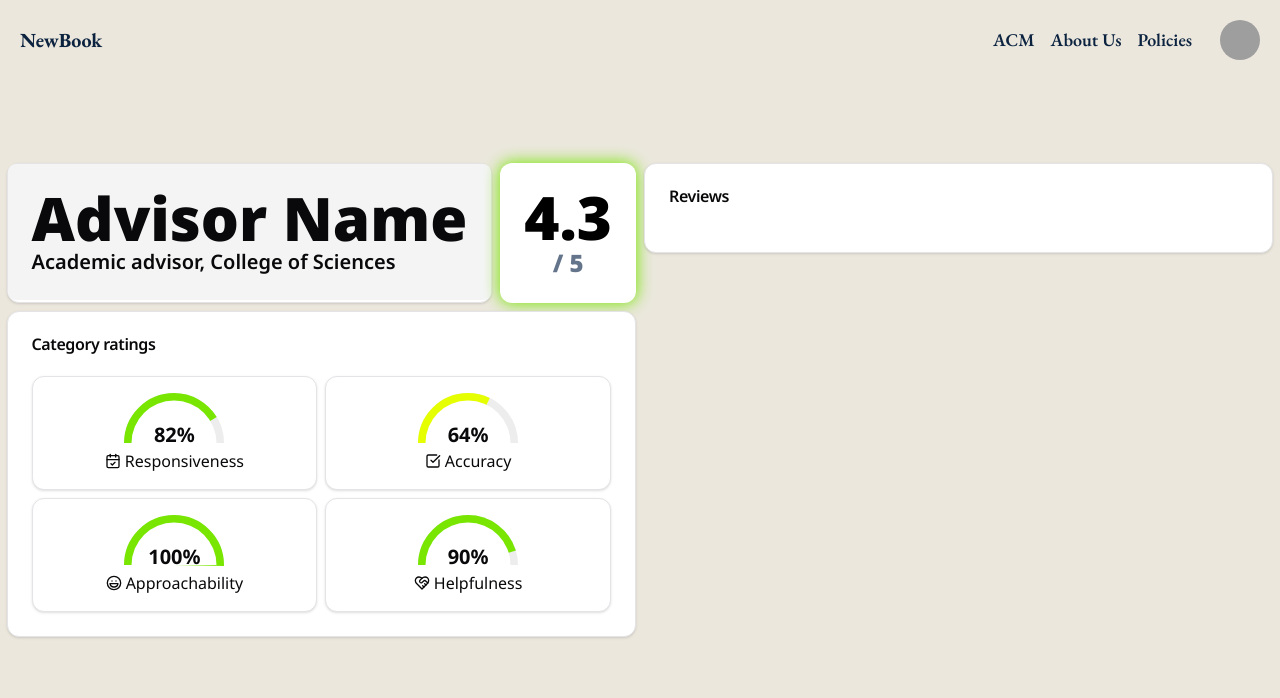
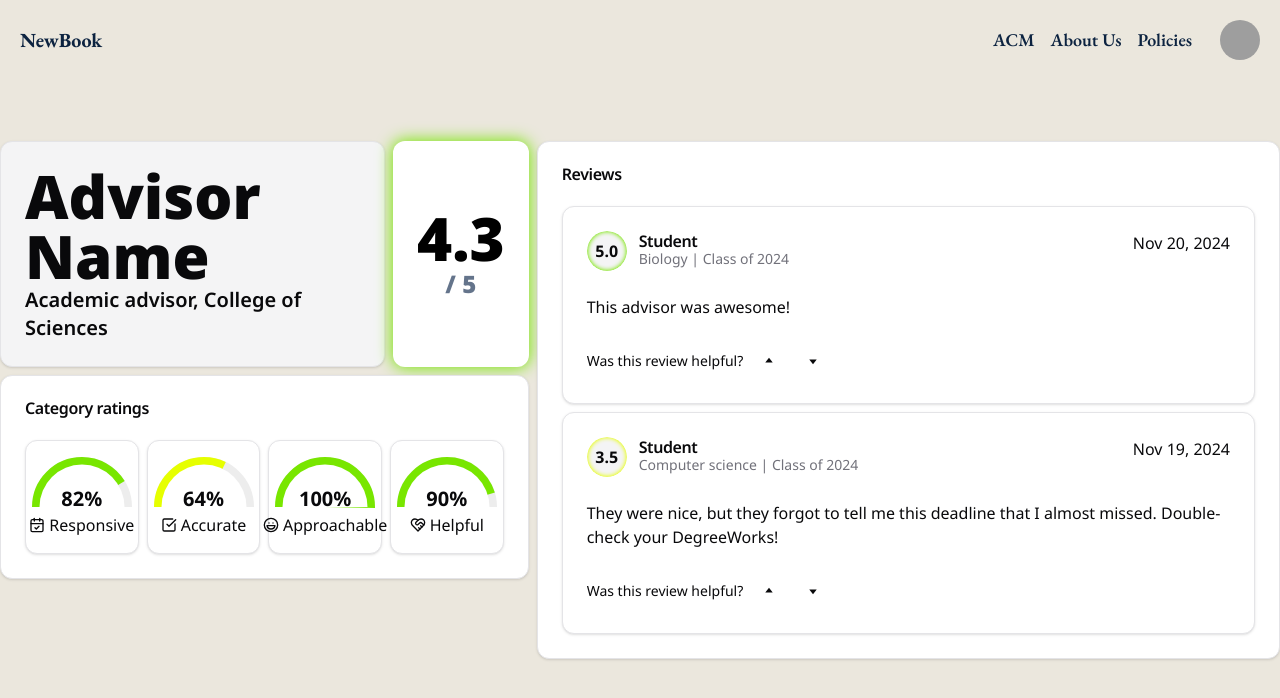
Before and after one commit to acmutsa/newbook-next, a Next.js app in the folder apps/web/: page /advisor in a window 1280 px wide. Shown: the top 698 px of the page. Built offline with nearby package versions, Linux system fonts and the light colour scheme; grey boxes are pictures that could not be loaded.

Commit message:
Finished work on title card; added to-do item on review card; changed layout on advisor page

```diff
--- a/apps/web/src/app/advisor/page.tsx
+++ b/apps/web/src/app/advisor/page.tsx
@@ -1,3 +1,4 @@
+import ProfileReview from "@/components/shared/NewBookProfileReview"
 import ProfileTitleCard from "@/components/shared/NewBookProfileTitle"
 import ScoreCard from "@/components/shared/NewBookScoreCard"
 import ScoreDial from "@/components/shared/NewBookScoreDial"
@@ -6,10 +7,10 @@ import { CalendarCheck, SquareCheckBig, Laugh, HeartHandshake } from "lucide-rea
 
 export default function Page() {
     return(
-        <main className="flex flex-col min-h-screen items-center justify-center">
-            <div className="grid grid-cols-2 gap-2">
+        <main className="container mx-auto flex flex-col min-h-screen justify-center">
+            <div className="grid grid-cols-1 lg:grid-cols-12 gap-2">
                 {/* Desktop left-side pane */}
-                <div className="flex flex-col gap-2">
+                <div className="flex flex-col gap-2 lg:col-span-5">
                     <div className="flex gap-2">
                         <ProfileTitleCard
                             name="Advisor Name"
@@ -23,31 +24,44 @@ export default function Page() {
                             <CardTitle>Category ratings</CardTitle>
                         </CardHeader>
                         <CardContent>
-                            <div className="grid grid-cols-2 gap-2">
+                            <div className="grid grid-cols-2 xl:grid-cols-4 gap-2">
                                 <ScoreDial score={0.82}>
-                                    <CalendarCheck size="1em" /> Responsiveness
+                                    <CalendarCheck size="1em" /> Responsive
                                 </ScoreDial>
                                 <ScoreDial score={0.64}>
-                                    <SquareCheckBig size="1em" /> Accuracy
+                                    <SquareCheckBig size="1em" /> Accurate
                                 </ScoreDial>
                                 <ScoreDial score={1.0}>
-                                    <Laugh size="1em" /> Approachability
+                                    <Laugh size="1em" /> Approachable
                                 </ScoreDial>
                                 <ScoreDial score={0.9}>
-                                    <HeartHandshake size="1em" /> Helpfulness
+                                    <HeartHandshake size="1em" /> Helpful
                                 </ScoreDial>
                             </div>
                         </CardContent>
                     </Card>
                 </div>
                 {/* Desktop right-side pane */}
-                <div>
+                <div className="lg:col-span-7">
                     <Card>
                         <CardHeader>
                             <CardTitle>Reviews</CardTitle>
                         </CardHeader>
-                        <CardContent>
-
+                        <CardContent className="flex flex-col gap-2">
+                            <ProfileReview
+                                score={5.0}
+                                major="Biology"
+                                classOf={2024}
+                                datePosted={new Date(1732084730000)}
+                                content="This advisor was awesome!"
+                            />
+                            <ProfileReview
+                                score={3.5}
+                                major="Computer science"
+                                classOf={2024}
+                                datePosted={new Date(1732024030000)}
+                                content="They were nice, but they forgot to tell me this deadline that I almost missed. Double-check your DegreeWorks!"
+                            />
                         </CardContent>
                     </Card>
                 </div>
--- a/apps/web/src/components/shared/NewBookProfileReview.tsx
+++ b/apps/web/src/components/shared/NewBookProfileReview.tsx
@@ -10,6 +10,7 @@ import ScoreIcon from "@/components/shared/NewBookScoreIcon";
 import { Toggle } from "@/components/ui/toggle";
 import { TriangleDownIcon, TriangleUpIcon } from "@radix-ui/react-icons";
 
+// FIXME: error when score isn't given!
 // TODO: rename to StudentReview since the params will make sense that way? maybe set up a more generic base for this too
 // TODO: ASK: should classOf be a Date object?
 // TODO: add a callback function for when the up/down toggles are enabled/disabled; also, see if we can change the icons
--- a/apps/web/src/components/shared/NewBookProfileTitle.tsx
+++ b/apps/web/src/components/shared/NewBookProfileTitle.tsx
@@ -2,7 +2,6 @@ import {
     Card
 } from "@/components/ui/card";
 
-// TODO: merge this with the other Card function components, don't just use it as a container
 export default function ProfileTitleCard({
     name,
     title,
@@ -13,14 +12,12 @@ export default function ProfileTitleCard({
     unit: string,
 }) {
     return (
-        <Card>
-            <div className="flex flex-col grow place-content-center bg-secondary rounded-lg p-6">
-                <div className="text-6xl font-black">
-                    { name ?? "ProfileName" }
-                </div>
-                <div className="text-xl font-semibold">
-                    { title ?? "ProfileTitle" }, { unit ?? "ProfileUnit" }
-                </div>
+        <Card className="bg-secondary grow p-6">
+            <div className="text-6xl font-black">
+                { name ?? "ProfileName" }
+            </div>
+            <div className="text-xl font-semibold">
+                { title ?? "ProfileTitle" }, { unit ?? "ProfileUnit" }
             </div>
         </Card>
     );
```
